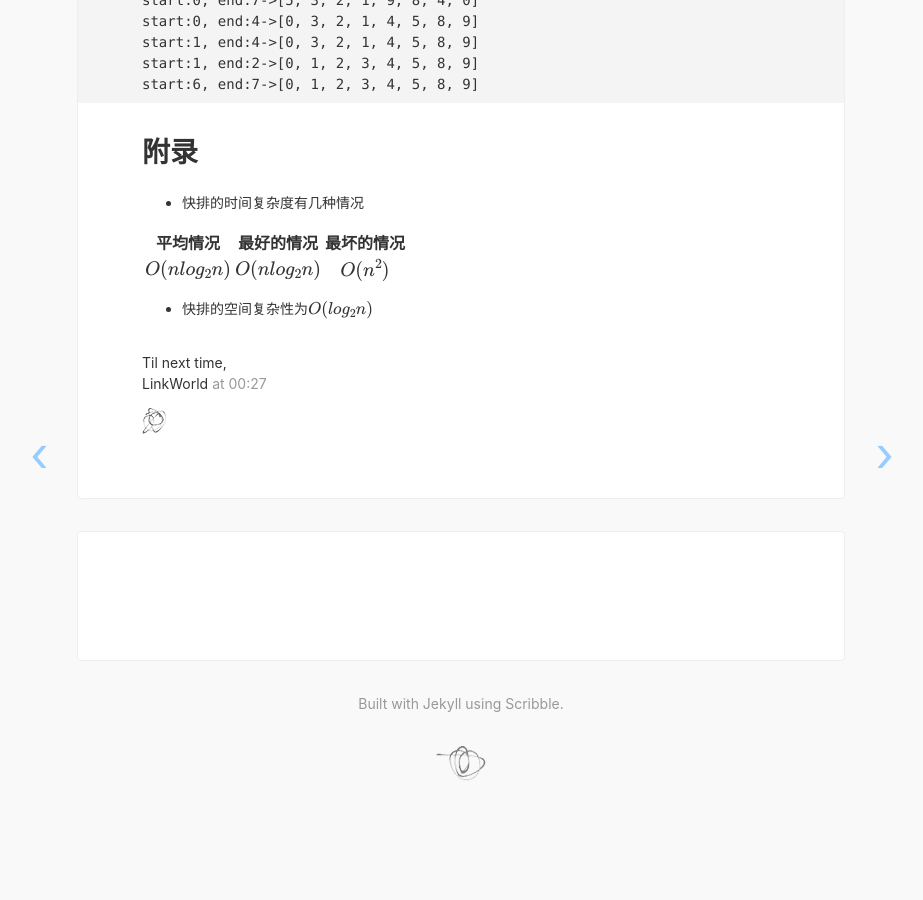
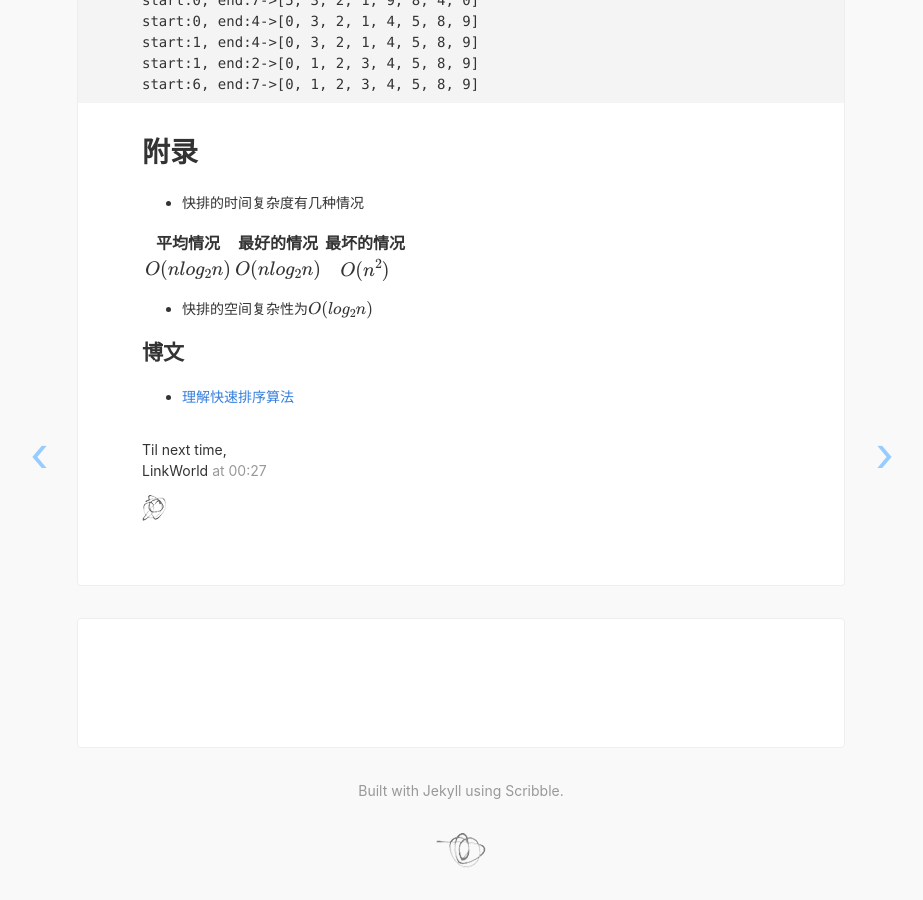
Before and after one commit to gdoulingwo/LinkWorld-Algorithm-Blog, a Jekyll site: the page built from _posts/2019-09-11-快速排序算法.md, in a window 1280 px wide and 900 px high, scrolled down 1739 px. Shown: the whole window, without its empty margins (179-1102 px from the left). Built offline with Jekyll 4.4.1, drawn with Linux system fonts in a browser that asks for light colours; nearby versions of some CDN libraries; formulas are drawn with MathJax 3; comment, search, counter and statistics services are not loaded; before the commit the page ends 2552 px from its top, so only the background shows below that.

Commit message:
Update:添加一篇不错的博文到快速排序算法文章中。

```diff
--- a/_posts/2019-09-11-快速排序算法.md
+++ b/_posts/2019-09-11-快速排序算法.md
@@ -79,3 +79,7 @@ start:6, end:7->[0, 1, 2, 3, 4, 5, 8, 9]
 | $O(nlog_2n)$ | $O(nlog_2n)$ | $O(n^2)$ |
 
  - 快排的空间复杂性为$O(log_2n)$
+
+## 博文
+
+ - [理解快速排序算法](https://www.jianshu.com/p/7631d95fdb0b)
```
